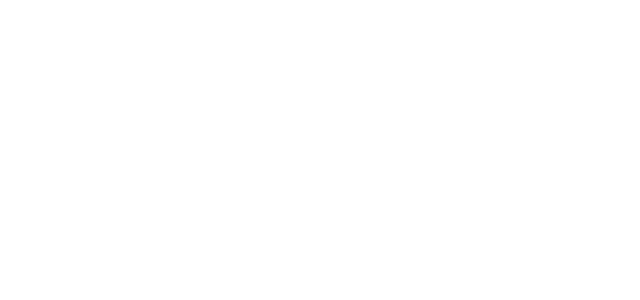
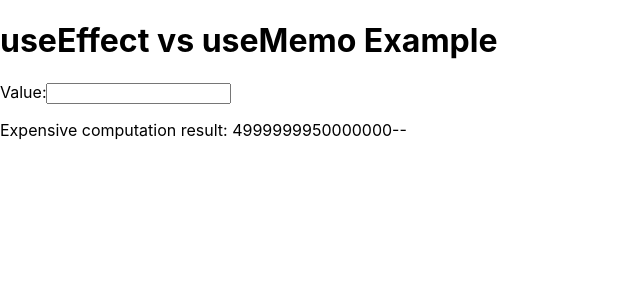
Before and after one commit to dbgautam7/cloudinary, a React (Create React App) app in the folder frontend/: page /useMemoHook in a window 1280 px wide. Before the commit this address had no page. Shown: the top 300 px of the page, without its empty margins (0-640 px from the left). Built offline with nearby package versions, Linux system fonts and the light colour scheme.

Commit message:
useRef hook and useMemo hook in reactjs

```diff
--- a/frontend/src/components/routesHandler.js
+++ b/frontend/src/components/routesHandler.js
@@ -4,6 +4,8 @@ import Clock from '../containers/alarmClock/clock'
 import Parent from '../containers/props/parent'
 import UploadImageFromReactNode from './uploadImageFromReactNode'
 import UploadImageFromReactOnly from './uploadImageFromReactOnly'
+import UseMemoHook from './useMemoHook'
+import UseRefHook from './useRefHook'
 
 const RoutesHandler = () => {
     return (
@@ -13,6 +15,8 @@ const RoutesHandler = () => {
                 <Route exact path="/uploadImageFromReactOnly" element={<UploadImageFromReactOnly />} />
                 <Route exact path="/props" element={<Parent />} />
                 <Route exact path="/clock" element={<Clock />} />
+                <Route exact path="/useRefHook" element={<UseRefHook />} />
+                <Route exact path="/useMemoHook" element={<UseMemoHook />} />
             </Routes>
         </div>
     )
--- /dev/null
+++ b/frontend/src/components/useMemoHook.js
@@ -0,0 +1,35 @@
+import React, { useEffect, useMemo, useState } from 'react'
+
+const UseMemoHook = () => {
+
+    const [value, setValue] = useState('');
+
+    const expensiveComputation = useMemo(() => {
+        console.log('Running expensive computation...');
+        let result = 0;
+        for (let i = 0; i < 100000000; i++) {
+            result += i;
+        }
+        return result;
+    }, [value]);
+
+    useEffect(() => {
+        console.log('Component updated!');
+    },[]);
+
+    return (
+        <div>
+            <h1>useEffect vs useMemo Example</h1>
+            <label>
+                Value:
+                <input
+                    value={value}
+                    onChange={(event) => setValue(event.target.value)}
+                />
+            </label>
+            <p>Expensive computation result: {expensiveComputation}--{value}</p>
+        </div>
+    )
+}
+
+export default UseMemoHook
--- /dev/null
+++ b/frontend/src/components/useRefHook.js
@@ -0,0 +1,31 @@
+import React, { useEffect, useRef } from 'react'
+
+const UseRefHook = () => {
+
+    const focusInput = useRef()
+    const count=useRef(0)
+
+    const handleInput=()=>{
+        console.log(focusInput.current.value,count.current,"useRef")
+        console.log(focusInput.current.style,"##")
+        focusInput.current.focus()
+      focusInput.current.value="";
+    //   focusInput.current.style.backgroundColor="red"
+    //   count.current =count.current+ 1
+    }
+
+    useEffect(()=>{
+        handleInput()
+    },[])
+
+    return (
+        <div style={{ display: 'flex',marginTop:"100px", justifyContent: 'center', alignItems: 'center'}}>
+            <input inputMode='numeric' pattern='[0-9]*' placeholder='Enter the Number'
+             ref={focusInput} />
+            <button onClick={handleInput}>Enter</button>
+            {count.current}
+        </div>
+    )
+}
+
+export default UseRefHook
```
